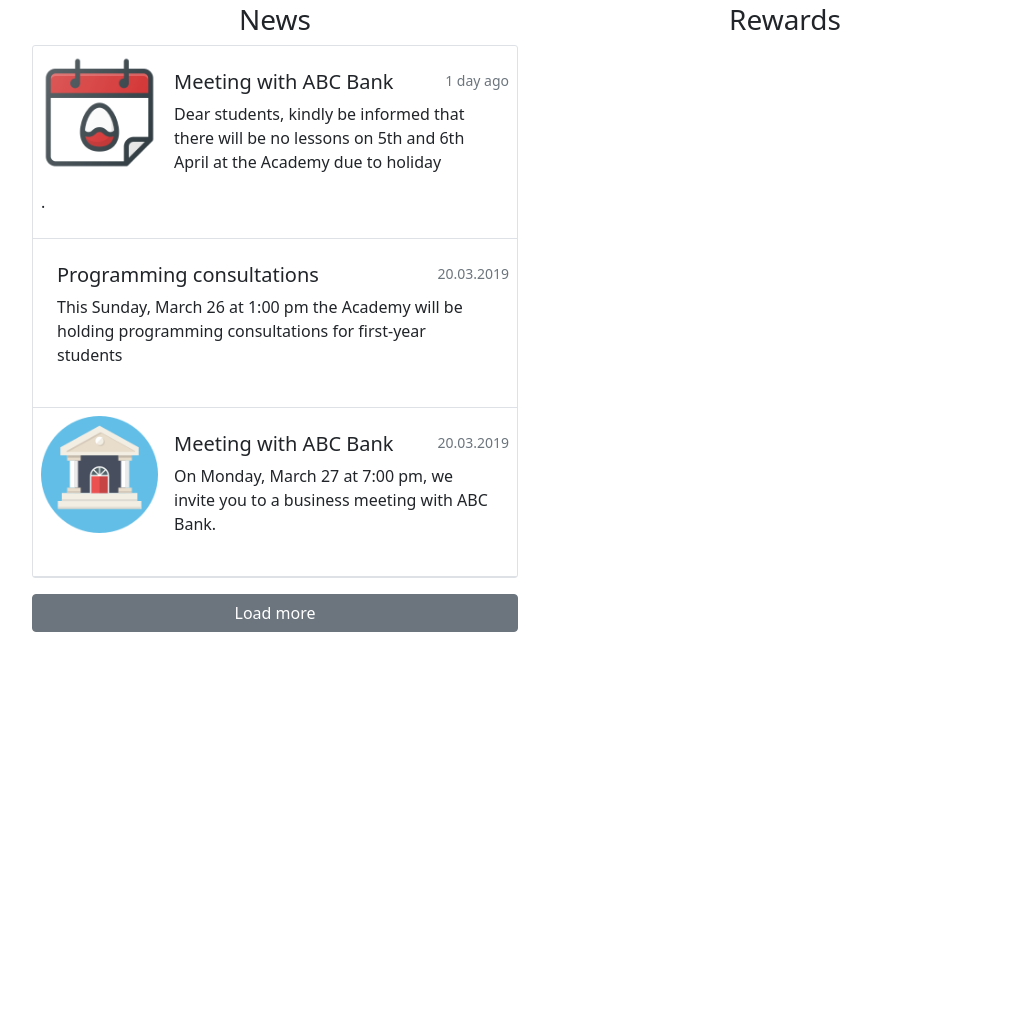
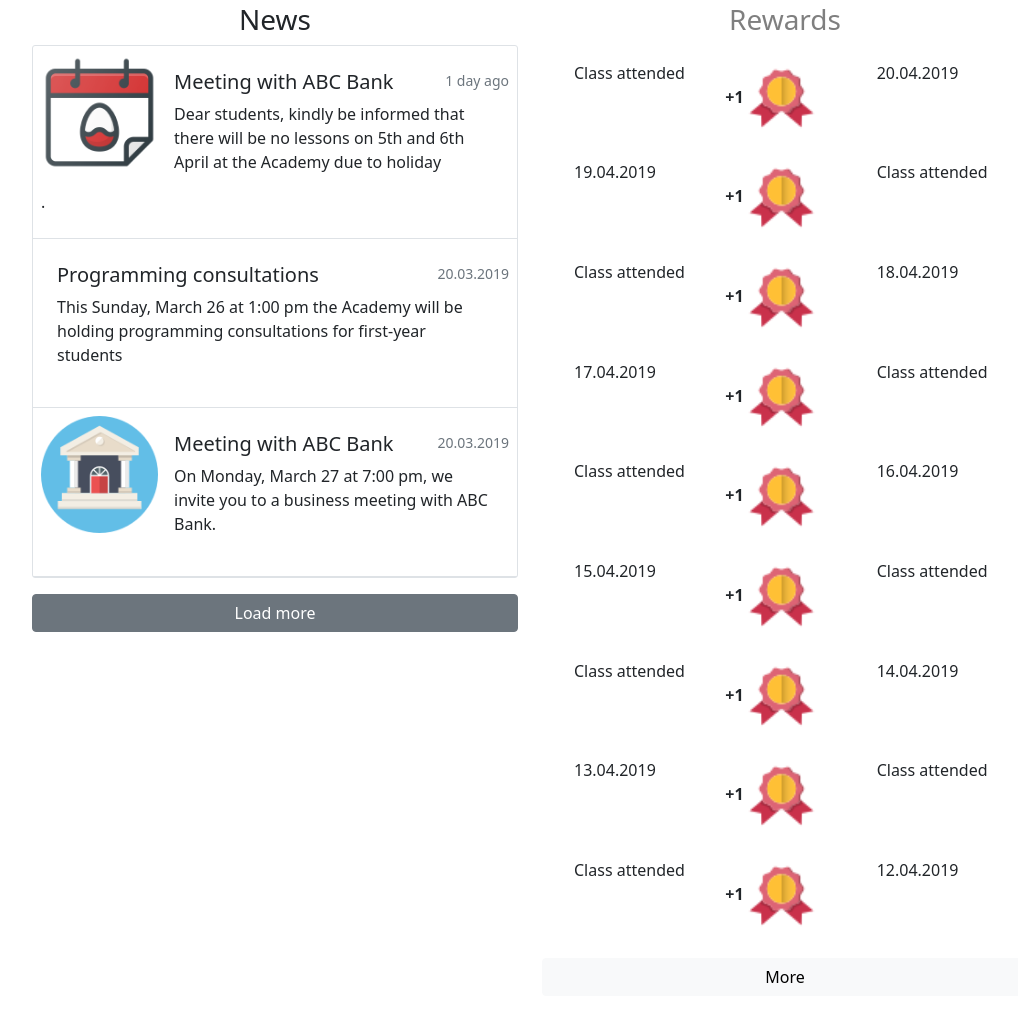
Before and after one commit to dishabev/0312bootsrtap, a plain HTML site: page index.html in a window 1280 px wide. Shown: the part 174-1186 px from the top of the page, without its empty margins (110-1128 px from the left). Before the commit the page ends 822 px from the top, so only its background shows below. Drawn offline with Linux system fonts and the light colour scheme.

Commit message:
Changes 17/12

```diff
--- a/index.html
+++ b/index.html
@@ -131,10 +131,61 @@
                 </div>
             </div>
 
+            <div class="col">
+                <h3 class="text-center text-black-50">Rewards</h3>
+                <ul class="my-4 d-flex justify-content-around">
+                    <li class="col-4 d-inline-block">Class attended</li>
+                    <li class="col-4 d-inline-block fw-bolder">+1<img src="images/badge.png" class="img-fluid rounded-start w-50" alt="badge"></li>
+                    <li class="col-4 d-inline-block">20.04.2019</li>
+                </ul>
+                <ul class="my-4 d-flex justify-content-evenly">
+                    <li class="col-4 d-inline-block">19.04.2019</li>
+                    <li class="col-4 d-inline-block fw-bolder">+1<img src="images/badge.png" class="img-fluid rounded-start w-50" alt="badge"></li>
+                    <li class="col-4 d-inline-block">Class attended</li>
+                </ul>
+                <ul class="my-4  d-flex justify-content-evenly">
+                    <li class="col-4 d-inline-block">Class attended</li>
+                    <li class="col-4 d-inline-block fw-bolder">+1<img src="images/badge.png" class="img-fluid rounded-start w-50" alt="badge"></li>
+                    <li class="d-inline-block"></li>
+                    <li class="col-4 d-inline-block">18.04.2019</li>
+                </ul>
+                <ul class="my-4  d-flex justify-content-evenly">
+                    <li class="col-4 d-inline-block">17.04.2019</li>
+                    <li class="col-4 d-inline-block fw-bolder">+1<img src="images/badge.png" class="img-fluid rounded-start w-50" alt="badge"></li>
+                    <li class="col-4 d-inline-block">Class attended</li>
+                </ul>
+                <ul class="my-4 d-flex justify-content-around">
+                    <li class="col-4 d-inline-block">Class attended</li>
+                    <li class="col-4 d-inline-block fw-bolder">+1<img src="images/badge.png" class="img-fluid rounded-start w-50" alt="badge"></li>
+                    <li class="col-4 d-inline-block">16.04.2019</li>
+                </ul>
+                <ul class="my-4 d-flex justify-content-evenly">
+                    <li class="col-4 d-inline-block">15.04.2019</li>
+                    <li class="col-4 d-inline-block fw-bolder">+1<img src="images/badge.png" class="img-fluid rounded-start w-50" alt="badge"></li>
+                    <li class="col-4 d-inline-block">Class attended</li>
+                </ul>
+                <ul class="my-4  d-flex justify-content-evenly">
+                    <li class="col-4 d-inline-block">Class attended</li>
+                    <li class="col-4 d-inline-block fw-bolder">+1<img src="images/badge.png" class="img-fluid rounded-start w-50" alt="badge"></li>
+                    <li class="d-inline-block"></li>
+                    <li class="col-4 d-inline-block">14.04.2019</li>
+                </ul>
+                <ul class="my-4  d-flex justify-content-evenly">
+                    <li class="col-4 d-inline-block">13.04.2019</li>
+                    <li class="col-4 d-inline-block fw-bolder">+1<img src="images/badge.png" class="img-fluid rounded-start w-50" alt="badge"></li>
+                    <li class="col-4 d-inline-block">Class attended</li>
+                </ul>
+                <ul class="my-4  d-flex justify-content-evenly">
+                    <li class="col-4 d-inline-block">Class attended</li>
+                    <li class="col-4 d-inline-block fw-bolder">+1<img src="images/badge.png" class="img-fluid rounded-start w-50" alt="badge"></li>
+                    <li class="col-4 d-inline-block">12.04.2019</li>
+                </ul>
+                <div class="col text-centr my-3">
+                    <button type="button" class="btn btn-light w-100">More</button>
+                </div>
+            </div>
 
-            <div class="col">
-                <h3 class="text-center">Rewards</h3>
-            </div>
+
         </div>
     </div>
 </div>
```
